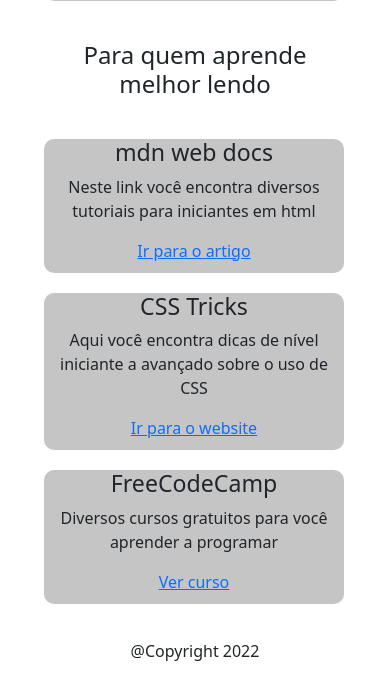
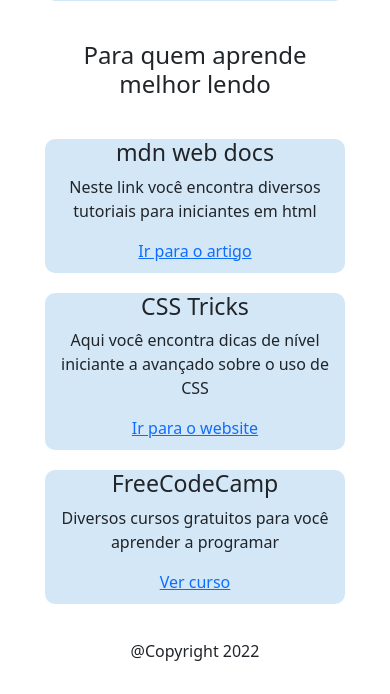
Before and after one commit to projetoElasMaisTech/ElasMaisTech, a Django app: page /home/courses/ in a window 390 px wide; the page is wider, and only the part inside the window is pictured. Shown: the part 1687-2381 px from the top of that part. Run offline with Django 3.2, Linux system fonts and the light colour scheme; the visitor is signed in with stand-in values (Sample User, id 1).

Commit message:
style: change color and display of the cards

```diff
--- a/core/static/css/style.css
+++ b/core/static/css/style.css
@@ -74,12 +74,16 @@ body {
 }
 
 .grid-cursos{
-  display: grid;
+  display: flex;
   grid-template-columns: 1fr 1fr 1fr;
+  flex-direction: row;
+  flex-wrap: nowrap;
+  justify-content: space-around;
+  align-content: center;
 }
 
 .card-curso{
-  background-color: #c5c5c5;
+  background-color: #1b7fcc30;
   padding: 10px;
   border-radius: 10px;
   display: flex;
@@ -124,7 +128,9 @@ footer {
   .grid-cursos{
     grid-template-columns: 1fr;
     gap:20px;
-    justify-content: center
+    justify-content: center;
+    flex-direction: column;
+    flex-wrap: wrap;
   }
   .card-curso{
   max-width: 300px;
```
